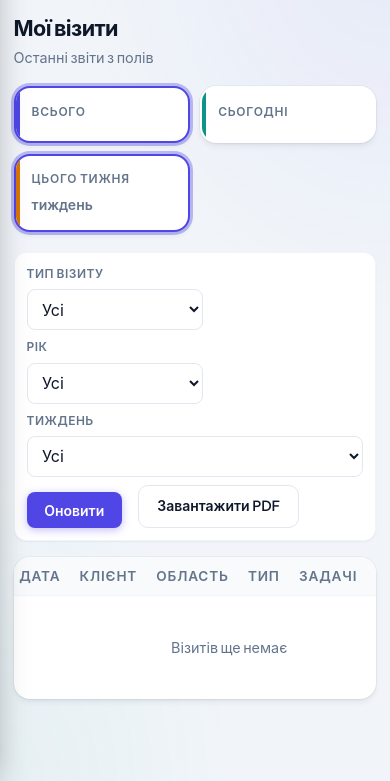
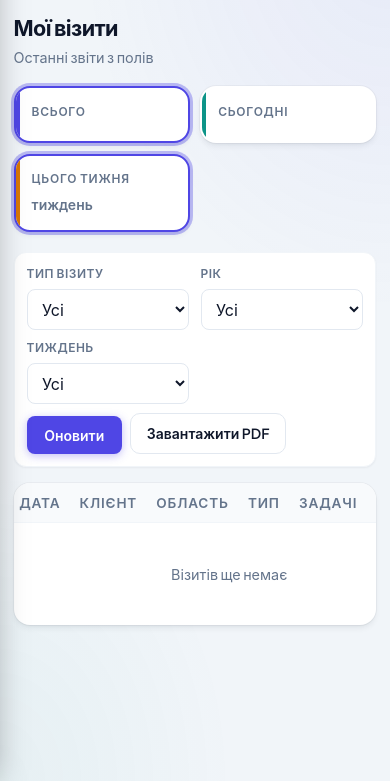
Before and after one commit to Undrey-ua/SK_Bot_Manager, a Python web app: template web/templates/visits.html in a window 390 px wide. Shown: the part 63-844 px from the top of the page. Run offline with Jinja, Linux system fonts and the light colour scheme; the template is opened without the code that fills it, so the values that code supplies are empty.

Commit message:
Вирівняти фільтри візитів в один ряд і скоротити підписи тижнів.
Щоб блок фільтрів вміщав поля і кнопки без переносу PDF на другий рядок.

Co-authored-by: Cursor <cursoragent@cursor.com>

```diff
--- a/web/static/styles.css
+++ b/web/static/styles.css
@@ -899,6 +899,75 @@ form.filters:has(.filters__field--region) {
   width: 100%;
 }
 
+.visits-filters.filters.filters--compact {
+  display: flex;
+  flex-wrap: nowrap;
+  align-items: flex-end;
+  gap: 0.55rem 0.7rem;
+}
+
+.visits-filters label {
+  min-width: 0;
+}
+
+.visits-filters .filters__field--manager {
+  flex: 1 1 11rem;
+  max-width: 14rem;
+}
+
+.visits-filters .filters__field--manager select {
+  width: 100%;
+  min-width: 0;
+  max-width: none;
+}
+
+.visits-filters .filters__field--visit-type {
+  flex: 0 0 7.25rem;
+}
+
+.visits-filters .filters__field--year {
+  flex: 0 0 6rem;
+}
+
+.visits-filters .filters__field--week {
+  flex: 0 0 8.25rem;
+}
+
+.visits-filters .filters__field--visit-type select,
+.visits-filters .filters__field--year select,
+.visits-filters .filters__field--week select {
+  width: 100%;
+  min-width: 0;
+  max-width: none;
+}
+
+.visits-filters__actions {
+  display: flex;
+  flex-wrap: nowrap;
+  align-items: flex-end;
+  gap: 0.5rem;
+  margin-left: auto;
+  flex: 0 0 auto;
+}
+
+.visits-filters .filters__apply {
+  flex-wrap: nowrap;
+}
+
+.visits-filters .filters__pdf {
+  margin-left: 0;
+  margin-bottom: 0;
+  padding: 0.55rem 1rem;
+  font-size: 0.875rem;
+  min-height: 2.4rem;
+}
+
+.visits-filters .filters__apply .btn,
+.visits-filters .clients-filters__reset {
+  min-height: 2.4rem;
+  margin-bottom: 0;
+}
+
 .filters__apply {
   display: flex;
   flex-wrap: wrap;
@@ -911,12 +980,6 @@ form.filters:has(.filters__field--region) {
   align-self: flex-end;
   padding: 0.62rem 1.25rem;
   font-size: 0.9rem;
-}
-
-.visits-filters .filters__field--visit-type select,
-.visits-filters .filters__field--year select {
-  min-width: 8rem;
-  max-width: 11rem;
 }
 
 /* ——— Panelled filter sections (analytics) ——— */
@@ -3244,12 +3307,31 @@ form.filters.filters--panelled:has(.filters__field--region) {
   .filters button[type="submit"],
   .clients-filters__reset,
   .filters__apply,
-  .filters__pdf {
+  .filters__pdf,
+  .visits-filters__actions {
     grid-column: 1 / -1;
   }
 
   .filters--compact {
     display: grid;
+  }
+
+  .visits-filters.filters.filters--compact {
+    display: grid;
+    flex-wrap: wrap;
+  }
+
+  .visits-filters__actions {
+    margin-left: 0;
+    width: 100%;
+    flex-wrap: wrap;
+  }
+
+  .visits-filters .filters__field--manager,
+  .visits-filters .filters__field--visit-type,
+  .visits-filters .filters__field--year,
+  .visits-filters .filters__field--week {
+    max-width: none;
   }
 
   .filters__pdf {
--- a/web/templates/visits.html
+++ b/web/templates/visits.html
@@ -59,7 +59,7 @@
       {% endfor %}
     </select>
   </label>
-  <label>
+  <label class="filters__field--week">
     Тиждень
     <select name="week">
       <option value="">Усі</option>
@@ -71,6 +71,7 @@
   {% if selected_period == 'today' %}
   <input type="hidden" name="period" value="today">
   {% endif %}
+  <div class="visits-filters__actions">
     <div class="filters__apply">
       <button type="submit" class="btn btn-primary btn-sm">Оновити</button>
       {% if selected_period or selected_week or selected_year or selected_visit_type or (can_filter_managers and selected_manager_id) %}
@@ -78,6 +79,7 @@
       {% endif %}
     </div>
     <a class="btn btn-secondary filters__pdf" href="{{ visits_pdf_url }}" target="_blank" rel="noopener">Завантажити PDF</a>
+  </div>
 </form>
 
 <div class="card">
```
Also changed, not shown: web/visit_periods.py (+6 -2 lines). Lines whose indentation alone changed are shown as unchanged.
